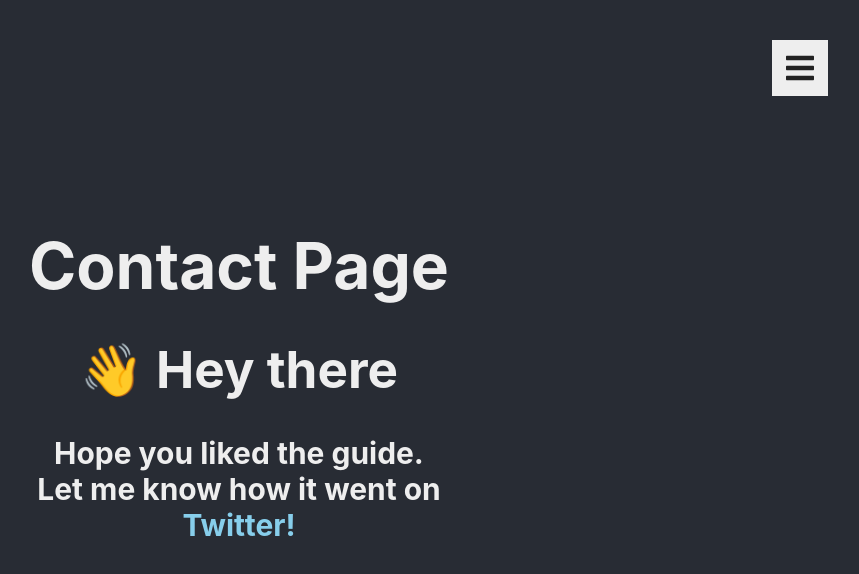
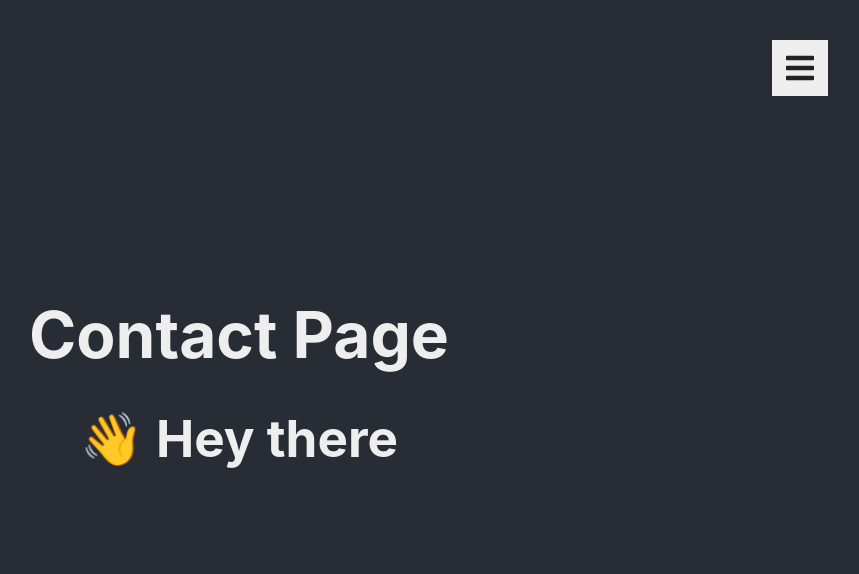
Before and after one commit to chansen17/responsive-styled-components-navigation, a React (Create React App) app: page /contact in a window 1280 px wide. Shown: the top 574 px of the page, without its empty margins (401-1260 px from the left). Built offline with nearby package versions, Linux system fonts and the light colour scheme.

Commit message:
Update ContactPage.js

```diff
--- a/src/pages/ContactPage.js
+++ b/src/pages/ContactPage.js
@@ -7,7 +7,6 @@ const ContactPage = () => {
             <Heading className="animate__animated animate__fadeInLeft">Contact Page</Heading>
             <Content>
             <h1>👋 Hey there </h1>
-            <h3>Hope you liked the guide. <br/>Let me know how it went on <br/><a rel="noreferer noopener" target="_blank" href="https://www.twitter.com/hyggedev">Twitter!</a></h3>
             </Content>
         </StyledContactPage>
     )
```
